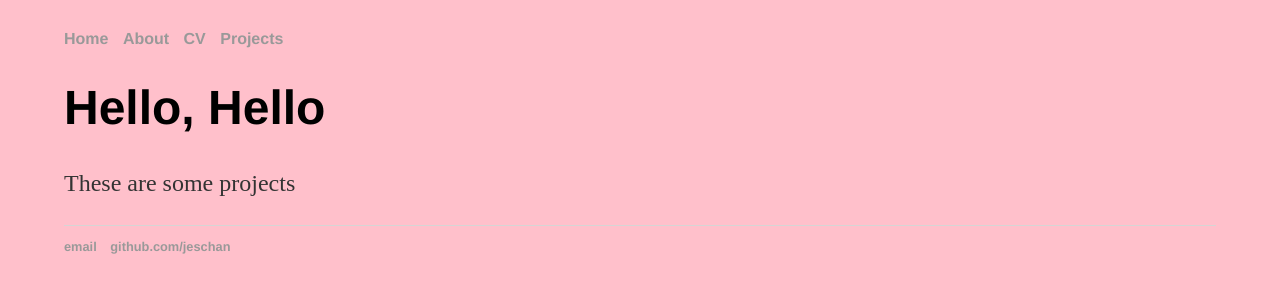
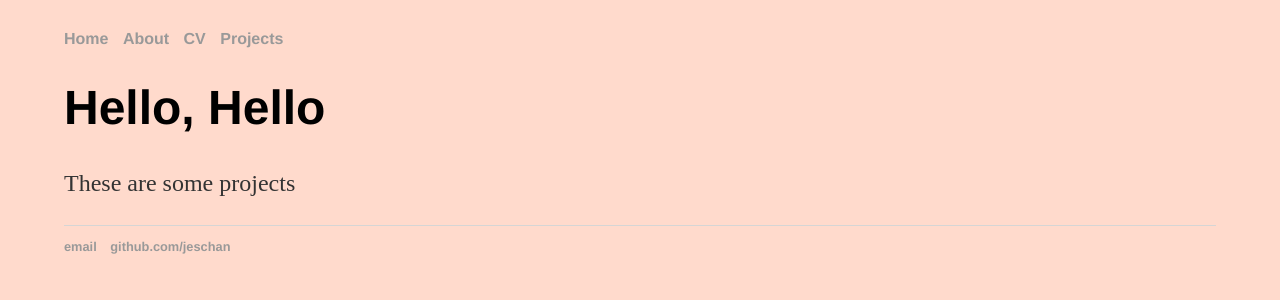
Before and after one commit to jeschan/jeschan.github.io, a Jekyll site: the page project/index.html, which Jekyll copies as it is, in a window 1280 px wide. Shown: the top 300 px of the page. Built offline with Jekyll 4.4.1, drawn with Linux system fonts in a browser that asks for light colours.

Commit message:
Update main.css

```diff
--- a/css/main.css
+++ b/css/main.css
@@ -2,13 +2,13 @@
 .img-circle {
     width: 250px;
     height: 250px;
-    border-radius: 25%;
+    border-radius: 50%;
 }
 
 body {
     margin: 30px auto;
     width: 90%;
-    background-color: pink;
+    background-color: #ffdacc;
 }
 nav ul, footer ul {
     font-family:'Helvetica', 'Arial', 'Sans-Serif';
```
